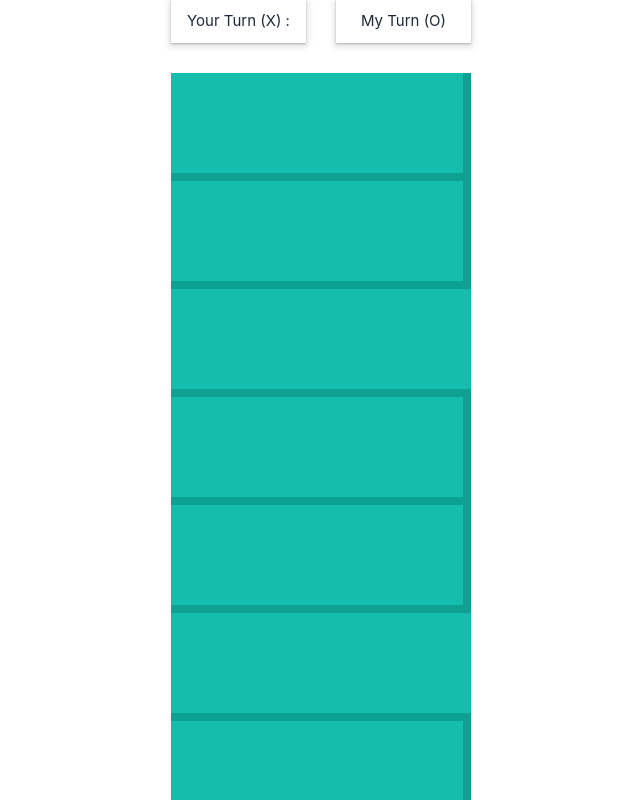
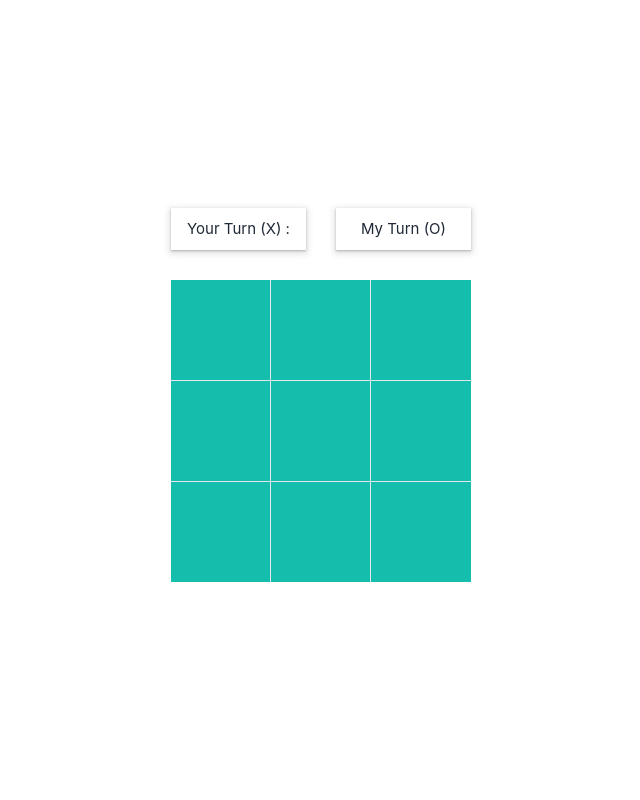
Before and after one commit to FaizulOsman/tic-tac-toe, a Next.js app: page / in a window 1280 px wide. Shown: the top 800 px of the page, without its empty margins (319-959 px from the left). Built offline with nearby package versions, Linux system fonts and the light colour scheme.

Commit message:
style: css/style issue fix

```diff
--- a/src/components/UI/TicTacToe/TicTacToe.js
+++ b/src/components/UI/TicTacToe/TicTacToe.js
@@ -3,42 +3,42 @@ import React from "react";
 const TicTacToe = () => {
   return (
     <div>
-      <div className="game-container flex flex-col justify-center items-center">
-        <div className="turn">
-          <div className="your-turn">
+      <div class="game-container flex flex-col justify-center items-center">
+        <div class="turn">
+          <div class="your-turn">
             <h1>Your Turn (X) : </h1>
           </div>
-          <div className="my-turn">
+          <div class="my-turn">
             <h1>My Turn (O) </h1>
           </div>
         </div>
-        <div className="game row row-cols-3 m-0">
-          <div className="col border-bt border-rt">
-            <button className="my-btn"></button>
+        <div class="game grid grid-cols-3 gap-0">
+          <div class="col border-b border-r">
+            <button class="my-btn"></button>
           </div>
-          <div className="col border-bt border-rt">
-            <button className="my-btn"></button>
+          <div class="col border-b border-r">
+            <button class="my-btn"></button>
           </div>
-          <div className="col border-bt">
-            <button className="my-btn"></button>
+          <div class="col border-b">
+            <button class="my-btn"></button>
           </div>
-          <div className="col border-bt border-rt">
-            <button className="my-btn"></button>
+          <div class="col border-b border-r">
+            <button class="my-btn"></button>
           </div>
-          <div className="col border-bt border-rt">
-            <button className="my-btn"></button>
+          <div class="col border-b border-r">
+            <button class="my-btn"></button>
           </div>
-          <div className="col border-bt">
-            <button className="my-btn"></button>
+          <div class="col border-b">
+            <button class="my-btn"></button>
           </div>
-          <div className="col border-rt">
-            <button className="my-btn"></button>
+          <div class="col border-r">
+            <button class="my-btn"></button>
           </div>
-          <div className="col border-rt">
-            <button className="my-btn"></button>
+          <div class="col border-r">
+            <button class="my-btn"></button>
           </div>
-          <div className="col">
-            <button className="my-btn"></button>
+          <div class="col">
+            <button class="my-btn"></button>
           </div>
         </div>
       </div>
```
